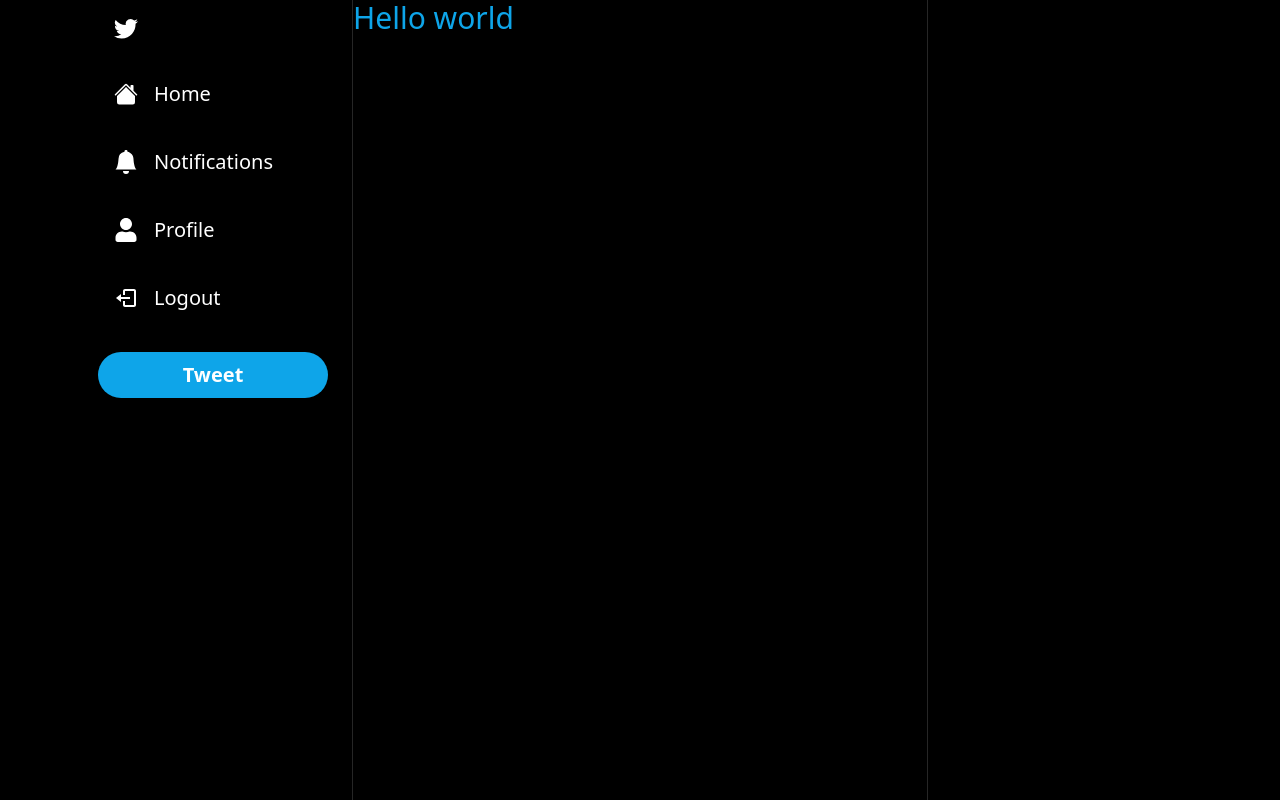
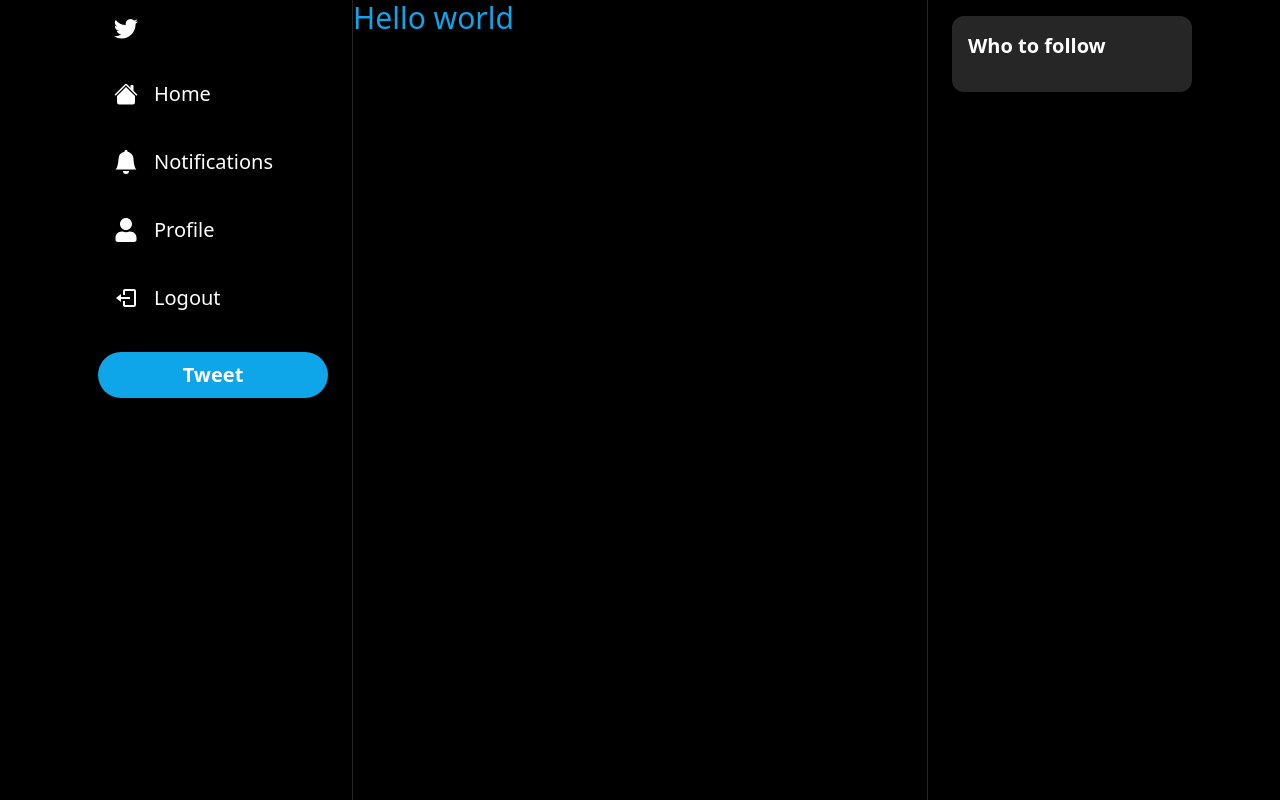
Before and after one commit to matheus-ferreira1/twitter-clone, a Next.js app: page / in a window 1280 px wide. Built offline with nearby package versions, Linux system fonts and the light colour scheme.

Commit message:
finalized sidebar layout

```diff
--- a/components/Layout.tsx
+++ b/components/Layout.tsx
@@ -4,6 +4,7 @@
 
 // import FollowBar from "@/components/layout/FollowBar"
 import Sidebar from "@/components/layout/Sidebar";
+import FollowBar from "./layout/FollowBar";
 
 const Layout: React.FC<LayoutProps> = ({ children }) => {
   return (
@@ -21,7 +22,7 @@
           >
             {children}
           </div>
-          {/* <FollowBar /> */}
+          <FollowBar />
         </div>
       </div>
     </div>
--- /dev/null
+++ b/components/layout/FollowBar.tsx
@@ -0,0 +1,24 @@
+import React from "react";
+
+const FollowBar = () => {
+  return (
+    <div className="px-6 py-4 hidden lg:block">
+      <div className="bg-neutral-800 rounded-xl p-4">
+        <h2 className="text-white text-xl font-semibold">Who to follow</h2>
+        <div className="flex flex-col gap-6 mt-4">
+          {/* {users.map((user: Record<string, any>) => (
+        <div key={user.id} className="flex flex-row gap-4">
+          <Avatar userId={user.id} />
+          <div className="flex flex-col">
+            <p className="text-white font-semibold text-sm">{user.name}</p>
+            <p className="text-neutral-400 text-sm">@{user.username}</p>
+          </div>
+        </div>
+      ))} */}
+        </div>
+      </div>
+    </div>
+  );
+};
+
+export default FollowBar;
```
